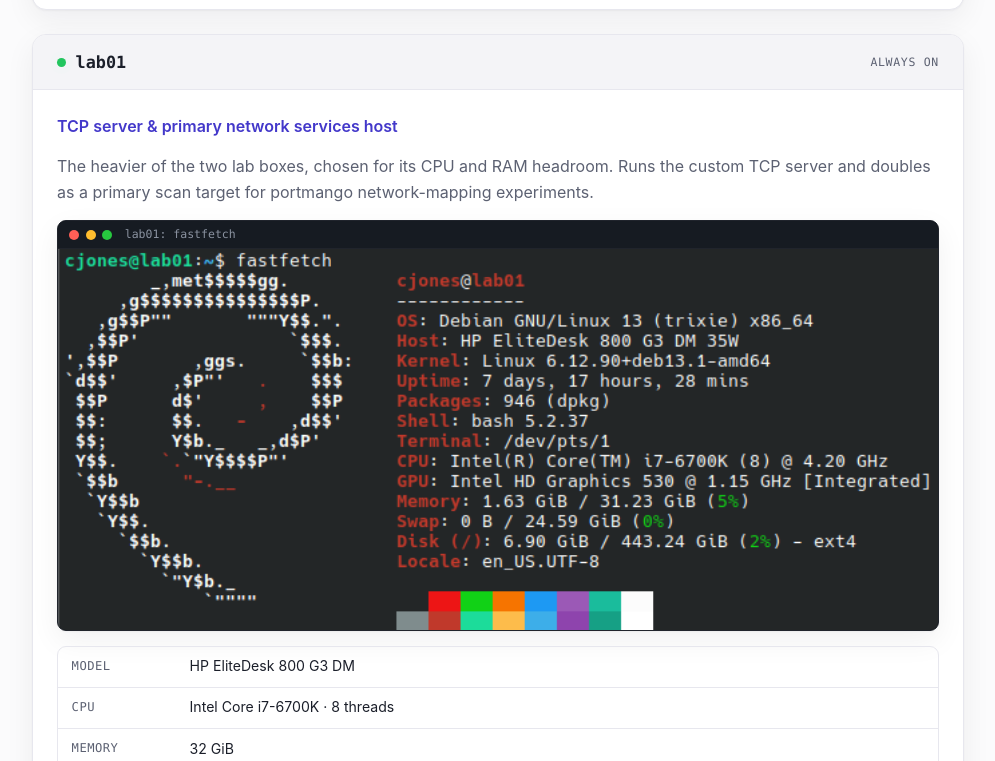
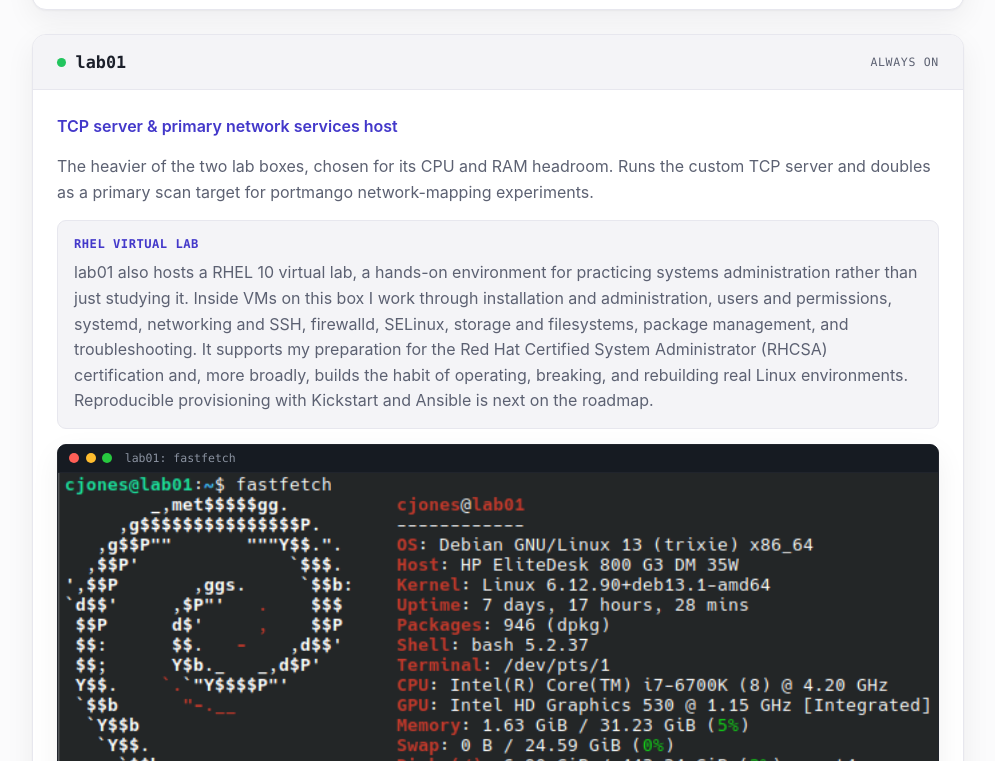
Before and after one commit to caj00017/new-site, a React (Vite) app: page /homelab in a window 1280 px wide. Shown: the part 1359-2120 px from the top of the page, without its empty margins (142-1137 px from the left). Built offline with nearby package versions, Linux system fonts and the light colour scheme.

Commit message:
Document RHEL virtual lab on lab01 homelab card

```diff
--- a/src/App.css
+++ b/src/App.css
@@ -708,6 +708,30 @@
   margin: 0;
 }
 
+/* Optional callout inside a rig card (e.g. the RHEL virtual lab on lab01) */
+.lab-note {
+  margin: 0;
+  padding: 0.9rem 1rem;
+  border: 1px solid var(--border);
+  border-radius: var(--radius-sm);
+  background: var(--surface-2);
+  display: flex;
+  flex-direction: column;
+  gap: 0.35rem;
+}
+.lab-note-heading {
+  font-family: ui-monospace, SFMono-Regular, Menlo, Consolas, monospace;
+  font-size: 0.76rem;
+  font-weight: 600;
+  text-transform: uppercase;
+  letter-spacing: 0.04em;
+  color: var(--accent-strong);
+}
+.lab-note p {
+  margin: 0;
+  color: var(--muted);
+}
+
 /* Rig photo (kept for when hardware shots get added later) */
 .lab-photo {
   margin: 0;
--- a/src/components/Homelab.jsx
+++ b/src/components/Homelab.jsx
@@ -54,6 +54,13 @@ function Homelab() {
                 <p className="lab-role">{box.role}</p>
                 {box.blurb && <p className="lab-blurb">{box.blurb}</p>}
 
+                {box.note && (
+                  <div className="lab-note">
+                    <span className="lab-note-heading">{box.note.heading}</span>
+                    <p>{box.note.body}</p>
+                  </div>
+                )}
+
                 <LabShot
                   kind="terminal"
                   src={box.fastfetch}
--- a/src/data/content.js
+++ b/src/data/content.js
@@ -230,6 +230,10 @@ export const homelab = {
       status: 'online',
       statusLabel: 'Always on',
       blurb: 'The heavier of the two lab boxes, chosen for its CPU and RAM headroom. Runs the custom TCP server and doubles as a primary scan target for portmango network-mapping experiments.',
+      note: {
+        heading: 'RHEL Virtual Lab',
+        body: 'lab01 also hosts a RHEL 10 virtual lab, a hands-on environment for practicing systems administration rather than just studying it. Inside VMs on this box I work through installation and administration, users and permissions, systemd, networking and SSH, firewalld, SELinux, storage and filesystems, package management, and troubleshooting. It supports my preparation for the Red Hat Certified System Administrator (RHCSA) certification and, more broadly, builds the habit of operating, breaking, and rebuilding real Linux environments. Reproducible provisioning with Kickstart and Ansible is next on the roadmap.',
+      },
       specs: [
         { k: 'Model', v: 'HP EliteDesk 800 G3 DM' },
         { k: 'CPU', v: 'Intel Core i7-6700K · 8 threads' },
```
